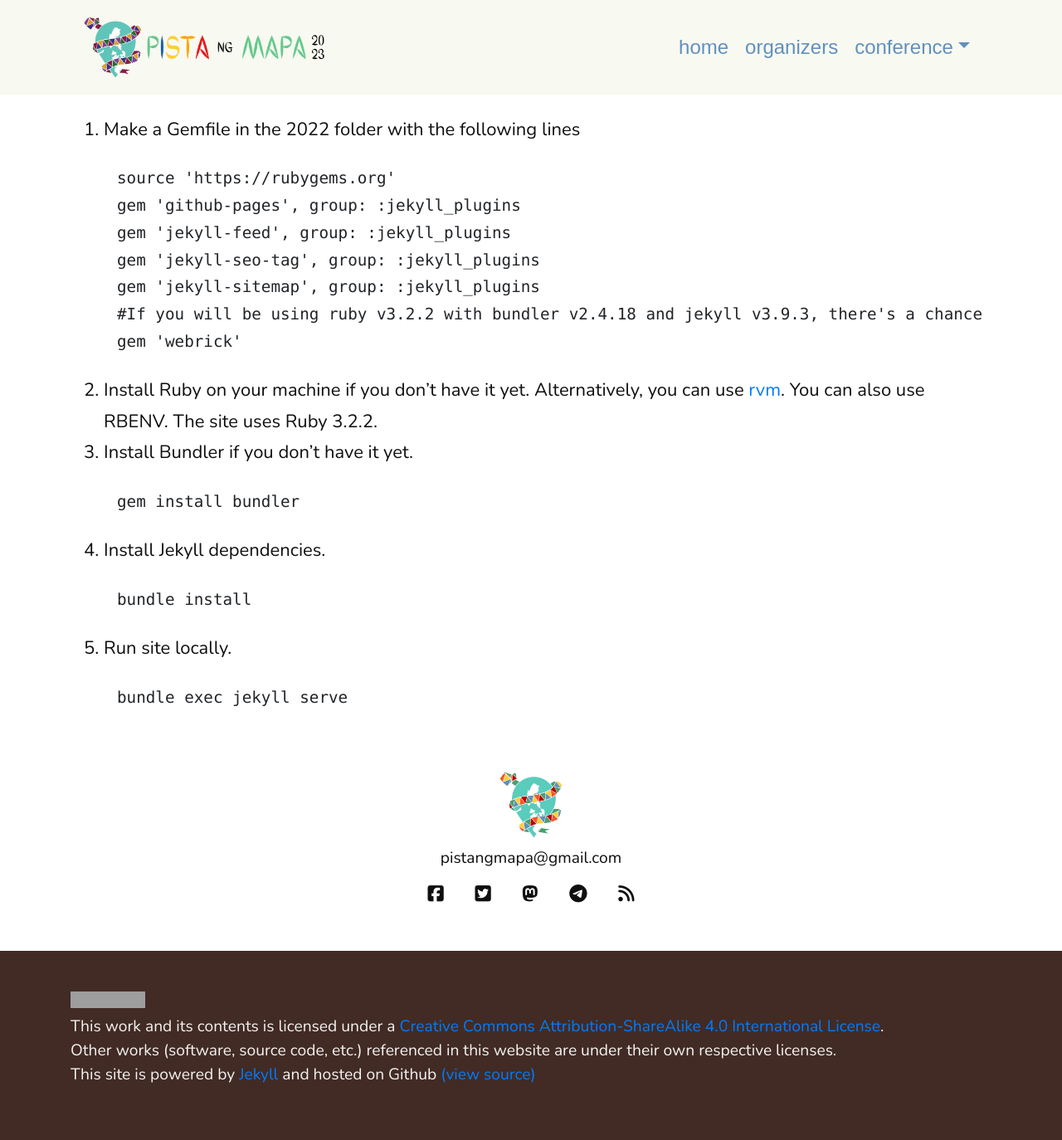
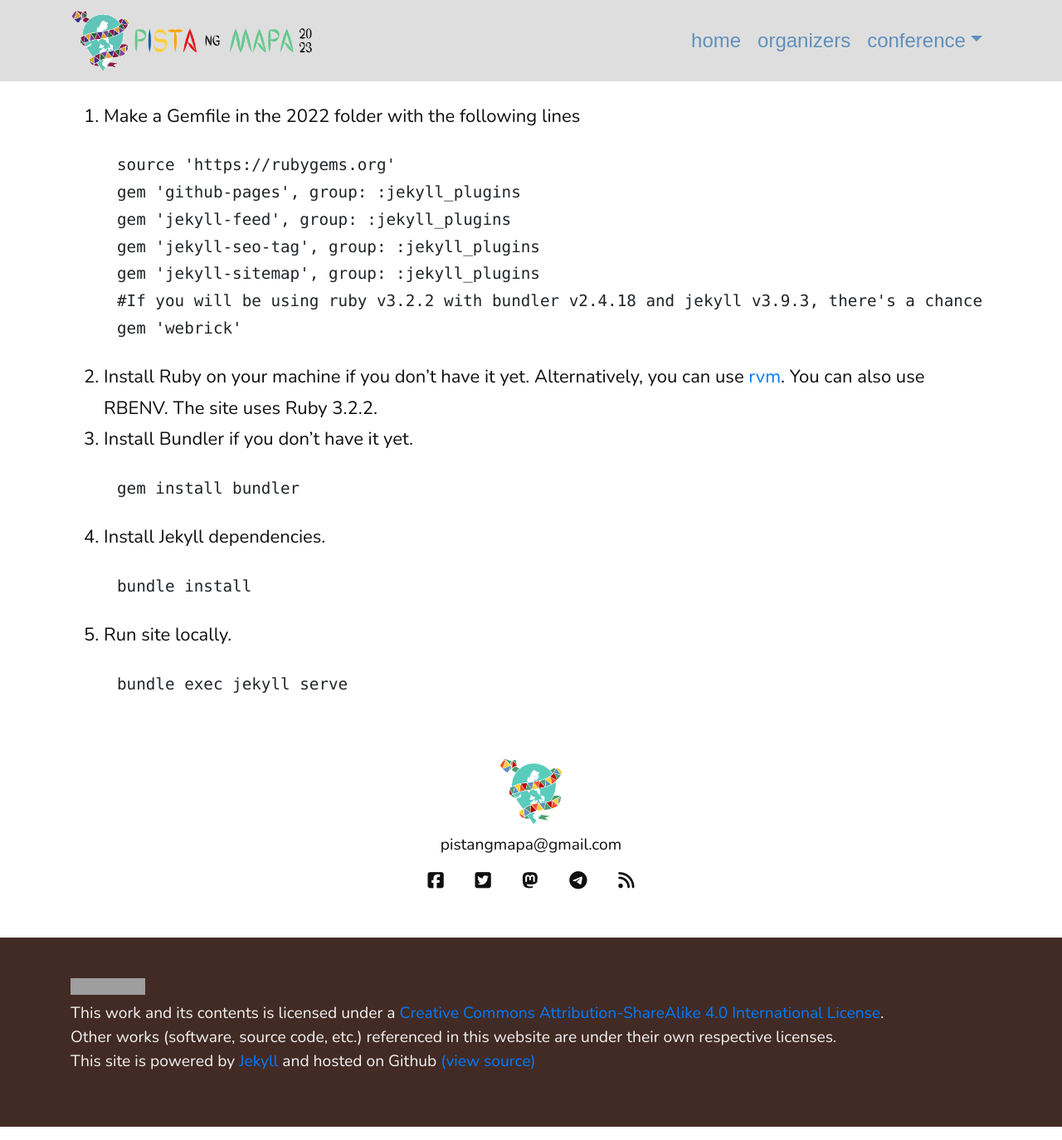
Before and after one commit to pistangmapa/2023, a Jekyll site: the page built from HOWTO.md, in a window 1280 px wide. Shown: the whole page at 83% size. Built offline with Jekyll 4.4.1, drawn with Linux system fonts in a browser that asks for light colours; nearby versions of some CDN libraries; some web fonts are replaced; our own code applies the rules of GitHub Pages for plain Markdown files; grey boxes are pictures that could not be loaded.

Commit message:
update navbar

```diff
--- a/_config.yml
+++ b/_config.yml
@@ -24,6 +24,7 @@ exclude:
     - .gitignore
     - Gemfile
     - Gemfile.lock
+    - _posts/
 
 # build settings
 markdown: kramdown
--- a/_includes/navbar.html
+++ b/_includes/navbar.html
@@ -1,6 +1,6 @@
 <!-- Navigation -->
 <div id="page-top">
-    <div class="container pt-2 pb-2">
+    <div class="container pt-2 pb-2" id="inner-page-top">
         <nav class="navbar navbar-default navbar-expand-lg navbar-trans d-print">
             <a class="navbar-brand" style="margin-right: 0px;" href="{{ site.baseurl }}/">
                 <img src="{{ site.baseurl }}{{ site.nav-logo }}" class="img-fluid" style="max-height: 72px;">
--- a/_sass/_navbar.scss
+++ b/_sass/_navbar.scss
@@ -68,5 +68,11 @@
 
 #page-top {
     width: 100%;
-    background-color: #F8F9F0;
+    background-color: #DEDEDE;
 }
+
+#inner-page-top {
+    padding: 0 !important;
+    margin-top: 0 !important;
+    margin-bottom: 0 !important;
+}
```
Also changed, not shown: 1 other file.
